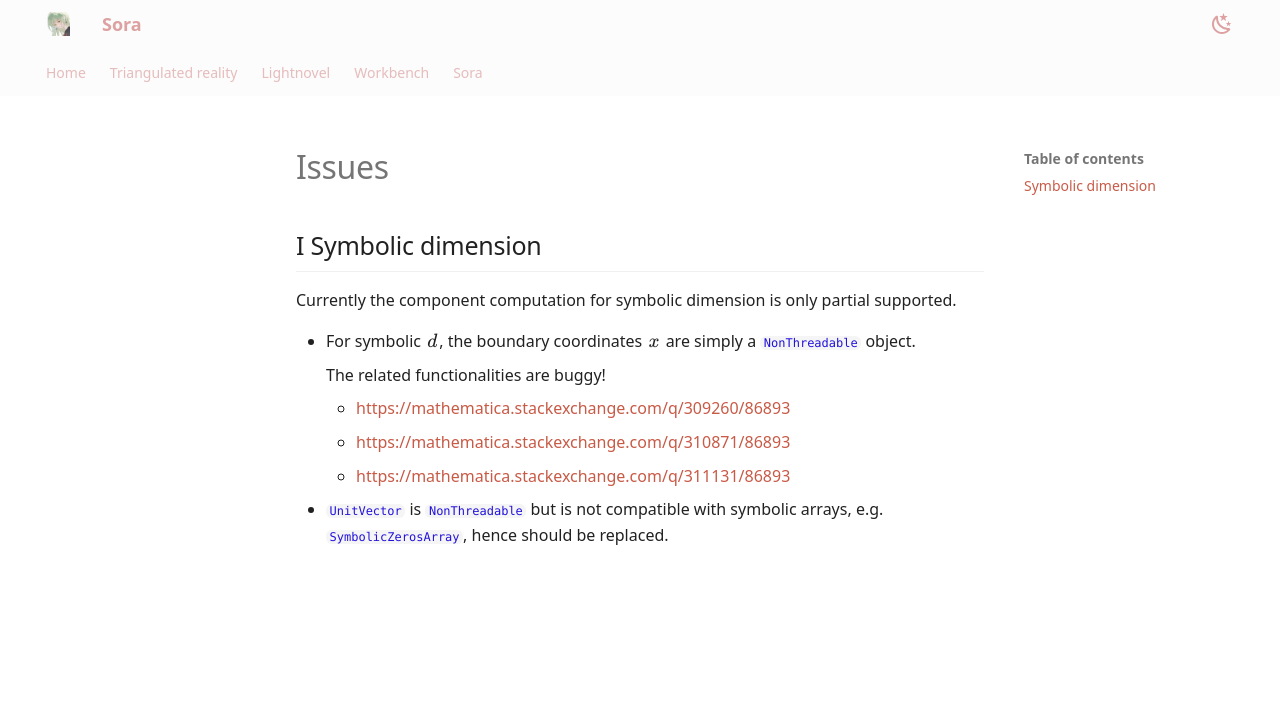
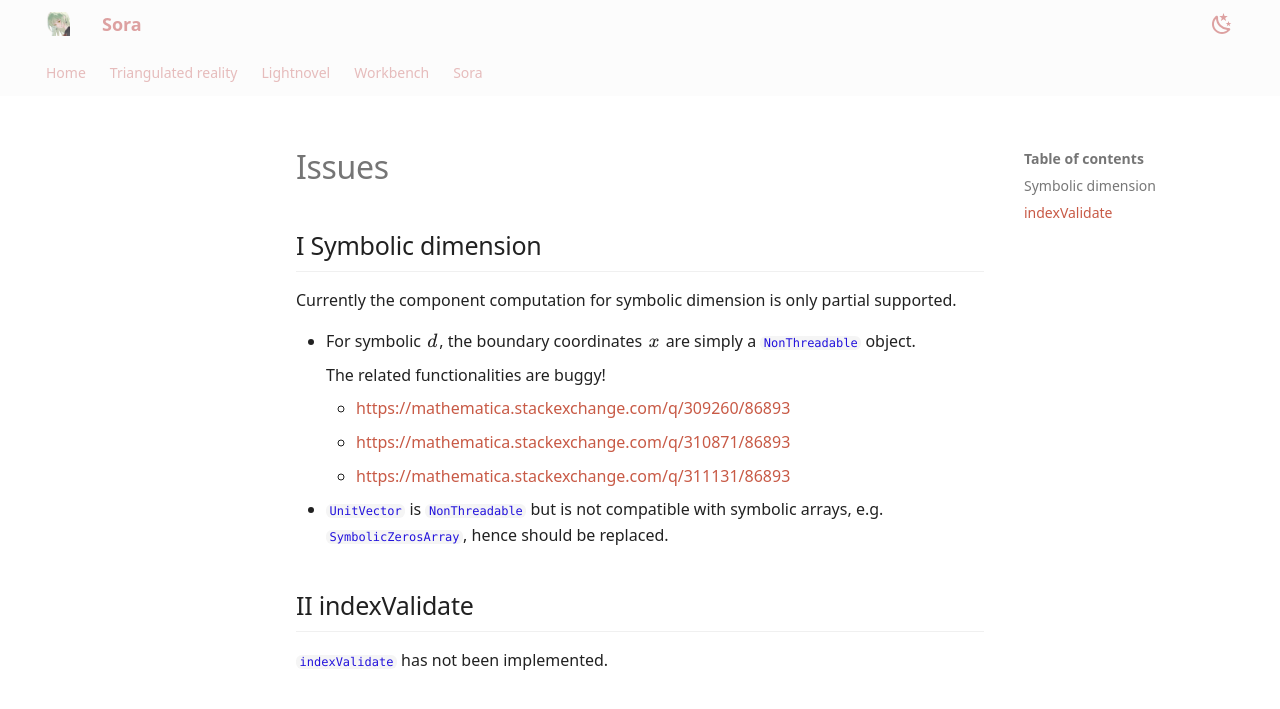
Before and after one commit to yuriever/yuriever.github.io, an MkDocs documentation site: the page built from docs/workbench/Lacia-CCFT/issue.md, in a window 1280 px wide. Shown: the top 709 px of the page. Built offline with MkDocs 1.6.1 and Material for MkDocs 9.7.7, drawn with Linux system fonts in a browser that asks for light colours; some web fonts are replaced.

Commit message:
docs(workbench): add section on indexValidate and clarify UnitVector compatibility

```diff
--- a/docs/workbench/Lacia-CCFT/issue.md
+++ b/docs/workbench/Lacia-CCFT/issue.md
@@ -15,3 +15,7 @@ Currently the component computation for symbolic dimension is only partial suppo
     * <https://mathematica.stackexchange.com/q/311131/86893>
 
 * `#!wl UnitVector` is `#!wl NonThreadable` but is not compatible with symbolic arrays, e.g. `#!wl SymbolicZerosArray`, hence should be replaced.
+
+## indexValidate
+
+`#!wl indexValidate` has not been implemented.
```
